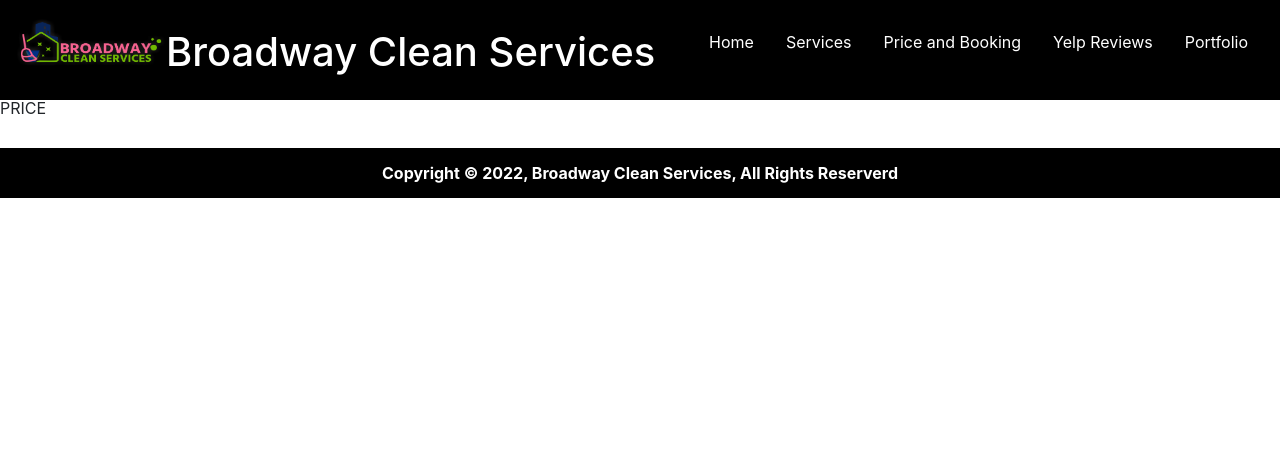
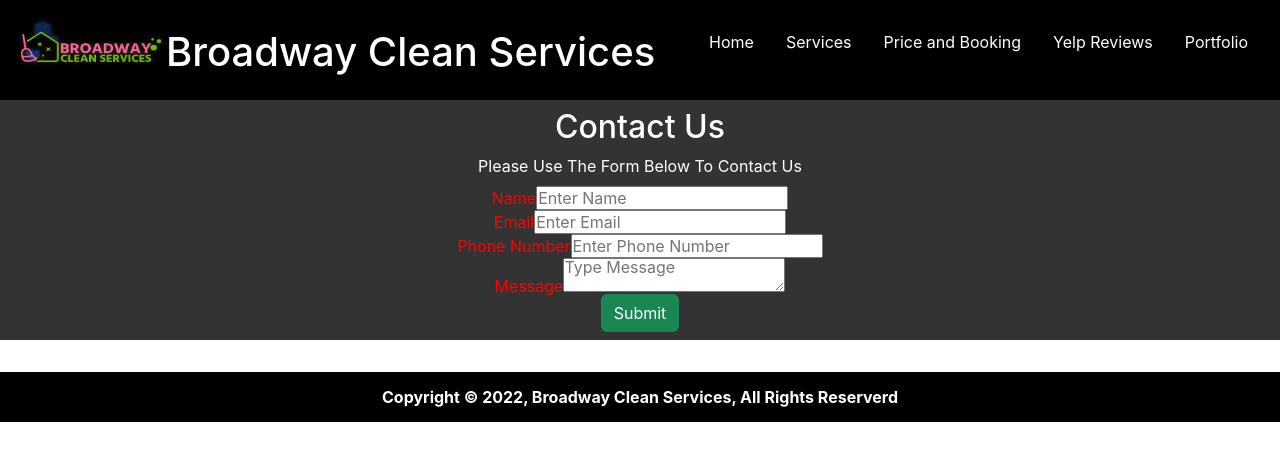
Before and after one commit to Ygoraphael/BCSCalifornia, a Next.js app: page /price in a window 1280 px wide. Shown: the top 460 px of the page. Built offline with nearby package versions, Linux system fonts and the light colour scheme.

Commit message:
Refresh css

```diff
--- a/pages/index.js
+++ b/pages/index.js
@@ -2,7 +2,6 @@ import styles from '../styles/index.module.css'
 
 export default function Home() {
     return (
-      <div className="container p-3">
         <header className={styles.showcase}>
             <div className={styles.showcase_content}>
                 <h1 className="l-heading">
@@ -19,7 +18,5 @@ export default function Home() {
                 </p>
             </div>
         </header>
-
-      </div>
     );
   }
--- a/pages/portfolio.js
+++ b/pages/portfolio.js
@@ -1,6 +1,6 @@
 export default function portfolio() {
     return (
-        <div class="Containeir">
+        <div className="Containeir">
             PORTFOLIO
         </div>
     );
--- a/pages/price.js
+++ b/pages/price.js
@@ -1,7 +1,31 @@
+import styles from '../styles/price.module.css'
+
 export default function price() {
     return (
-        <div class="Containeir">
-            PRICE
+        <div className={styles.Container}>
+            <div className="contact-form bg-p p-2">
+                <h2 className="m-heading text-b">Contact Us</h2>
+                <p className="text-b ">Please Use The Form Below To Contact Us</p>
+                <form className={styles.Container_form} action="/send-data-here" method="post">
+                    <div className={styles.Container_form_group}>
+                        <label htmlFor="name">Name</label>
+                        <input type="text" name="name" id="name" placeholder="Enter Name"/>
+                    </div>
+                    <div className={styles.Container_form_group}>
+                        <label htmlFor="email">Email</label>
+                        <input type="email" name="email" id="email" placeholder="Enter Email"/>
+                    </div>
+                    <div className={styles.Container_form_group}>
+                        <label htmlFor="phone">Phone Number</label>
+                        <input type="text" name="phone" id="phone" placeholder="Enter Phone Number"/>
+                    </div>
+                    <div className={styles.Container_form_group}>
+                        <label htmlFor="message">Message</label>
+                        <textarea name="message" id="message" placeholder="Type Message"></textarea>
+                    </div>
+                    <input type="submit" className="btn btn-success"/>
+                </form>
+            </div>
         </div>
     );
 }
--- a/pages/services.js
+++ b/pages/services.js
@@ -2,7 +2,7 @@ import styles from '../styles/services.module.css'
 
 export default function Navbar() {
     return (
-        <div class={styles.Container}>
+        <div className={styles.Container}>
             Standard Cleaning
             <br></br>
             <p>-All Rooms:</p>
--- a/styles/globals.css
+++ b/styles/globals.css
@@ -6,15 +6,11 @@
   box-sizing: border-box;
 }
 
-
 body{
   font-family: -apple-system, BlinkMacSystemFont, 'Segoe UI', Roboto, Oxygen, Ubuntu, Cantarell, 'Open Sans', 'Helvetica Neue', sans-serif;
   line-height: 1;
 }
 
-a{
-  text-decoration: none;
-}
 p{
   margin: 0.75rem 0;
 }
--- /dev/null
+++ b/styles/price.module.css
@@ -0,0 +1,24 @@
+  .Container {
+    background : #333;
+    height: 100vh;
+    color: white;
+  }
+
+  .Container{
+    display: flex;
+    flex-direction: column;
+    text-align: center;
+    justify-content: center;
+    align-items: center;
+    height:100%;
+    padding: 0 2rem;
+  }
+
+  .Container_form{
+    display: inline-block;
+    justify-content: space-between;
+  }
+
+  .Container_form_group{
+    color: red;
+  }
--- a/styles/services.module.css
+++ b/styles/services.module.css
@@ -1,3 +1,5 @@
 .Container{
     margin-left: 10%;
+    background : #333;
+    color: #bcb4a8;
 }
```
Also changed, not shown: styles/Navbar.module.css (+5 -5 lines).
